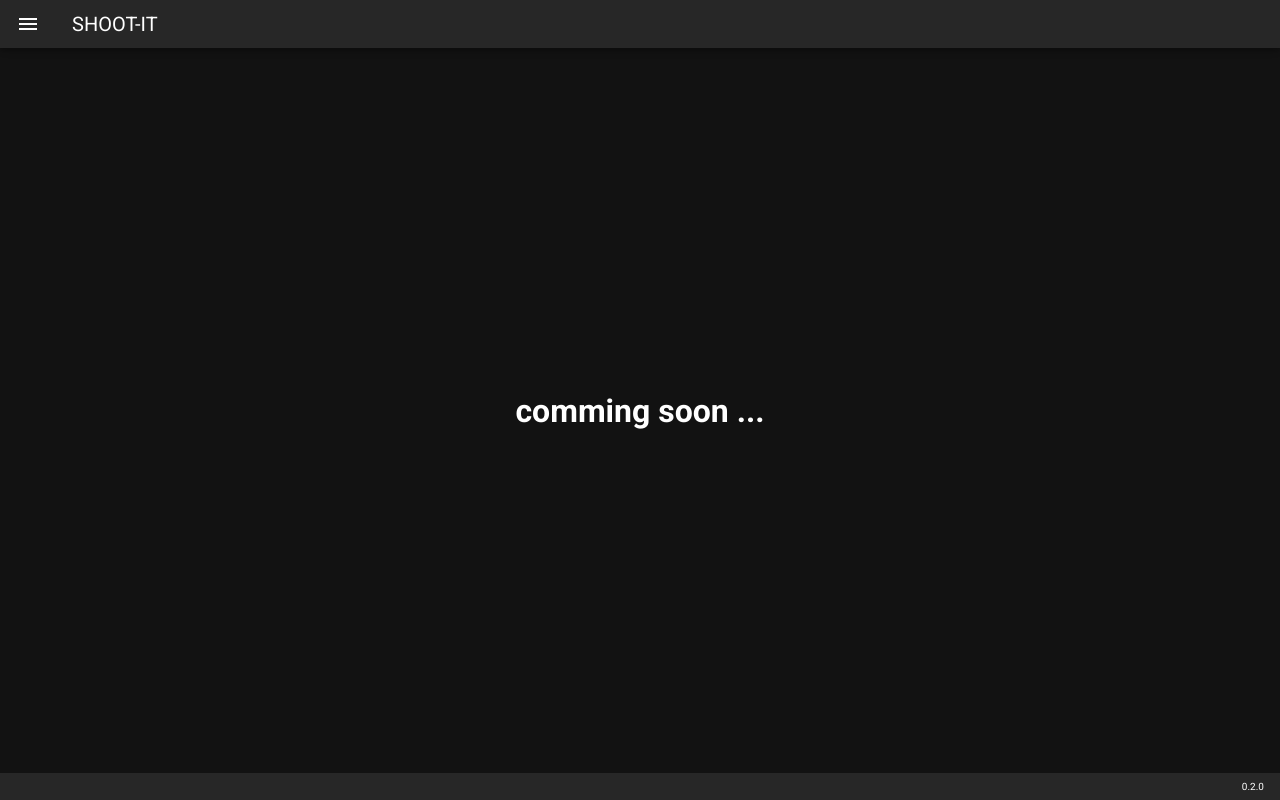
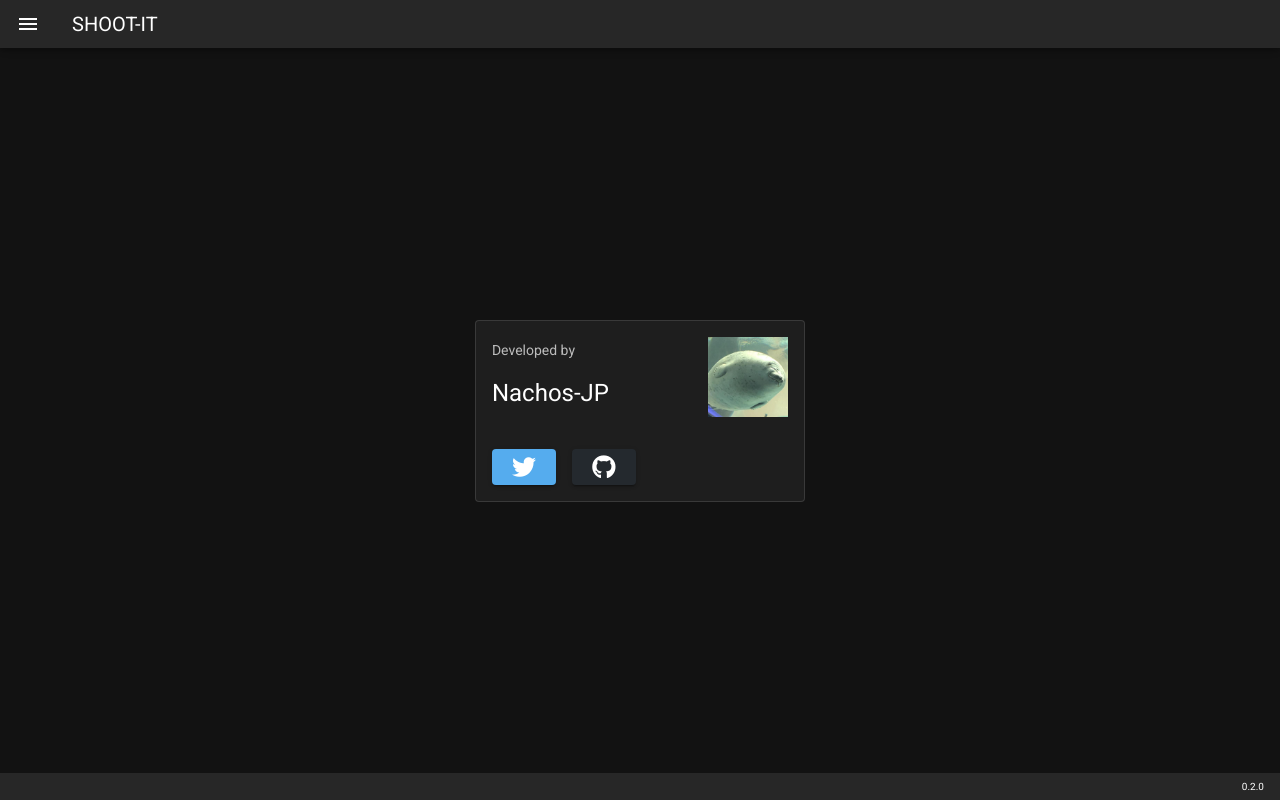
Before and after one commit to Nachos-JP/shoot-it, a Nuxt app: page /about in a window 1280 px wide. Built offline with nearby package versions, Linux system fonts and the light colour scheme.

Commit message:
Add profile card in about page

```diff
--- a/pages/about.vue
+++ b/pages/about.vue
@@ -1,9 +1,32 @@
 <template>
   <v-container fluid fill-height>
     <v-row no-gutters>
-      <v-col align="center">
-        <h1>comming soon ...</h1>
-      </v-col>
+      <v-card class="mx-auto" outlined>
+        <v-list-item three-line>
+          <v-list-item-content>
+            <v-list-item-subtitle>Developed by</v-list-item-subtitle>
+            <v-list-item-title class="headline mb-1">Nachos-JP</v-list-item-title>
+          </v-list-item-content>
+
+          <v-list-item-avatar tile size="80">
+            <img src="/Nachos-JP-logo.jpeg" alt="Nachos-JP Logo">
+          </v-list-item-avatar>
+        </v-list-item>
+
+        <v-card-actions>
+          <v-btn
+            v-for="(item, i) in profileItems"
+            :key="i"
+            class="ma-2"
+            :color="item.color"
+            dark
+            :href="item.url"
+            target="_blank"
+          >
+            <v-icon dark>{{ item.icon }}</v-icon>
+          </v-btn>
+        </v-card-actions>
+      </v-card>
     </v-row>
   </v-container>
 </template>
@@ -12,6 +35,18 @@
 export default {
   data () {
     return {
+      profileItems: [
+        {
+          color: "#55acee",
+          url: "https://twitter.com/Nachos_JP",
+          icon: "fab fa-twitter",
+        },
+        {
+          color: "#24292e",
+          url: "https://github.com/Nachos-JP",
+          icon: "fab fa-github",
+        },
+      ],
     };
   },
 }
```
Also changed, not shown: static/Nachos-JP-logo.jpeg (added).
